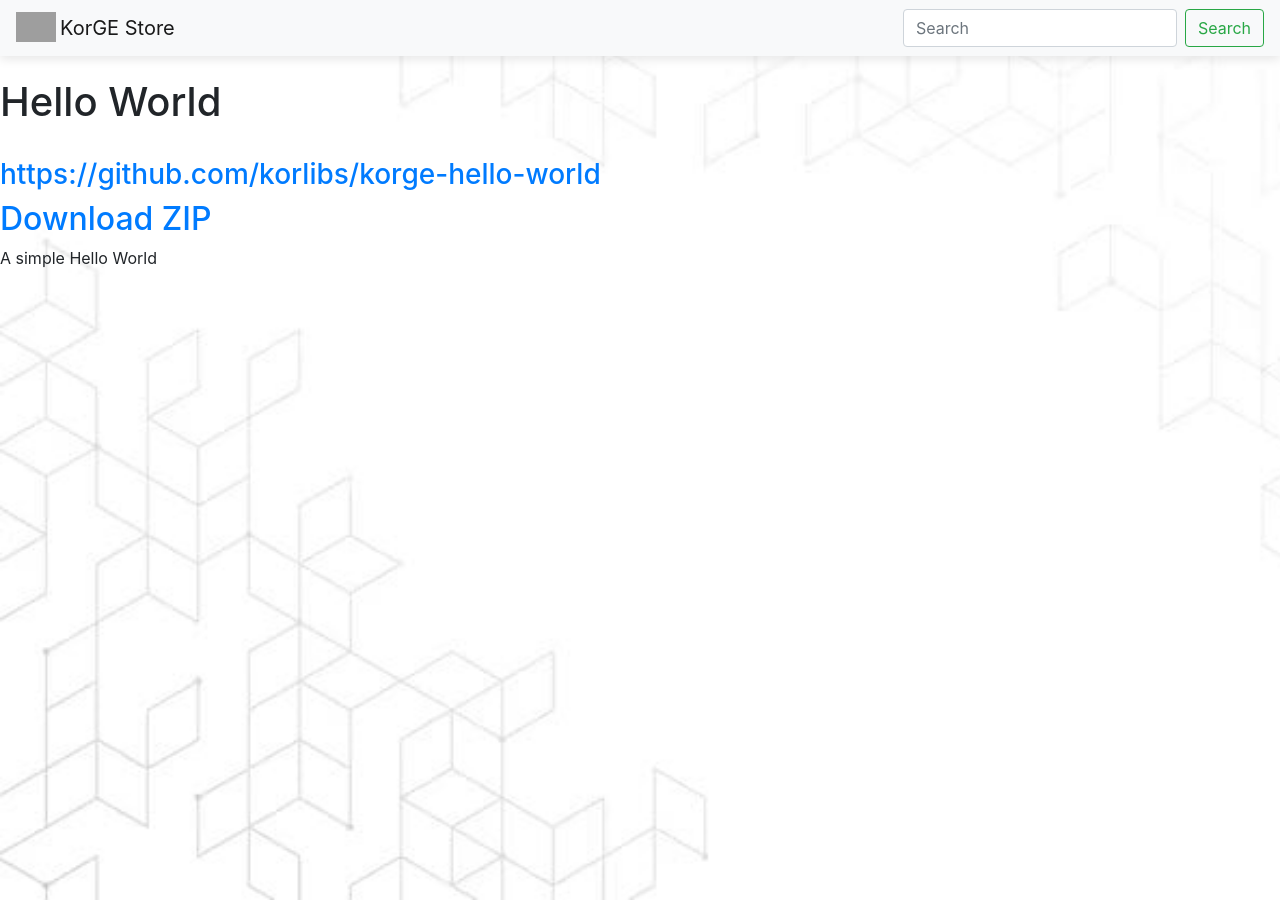
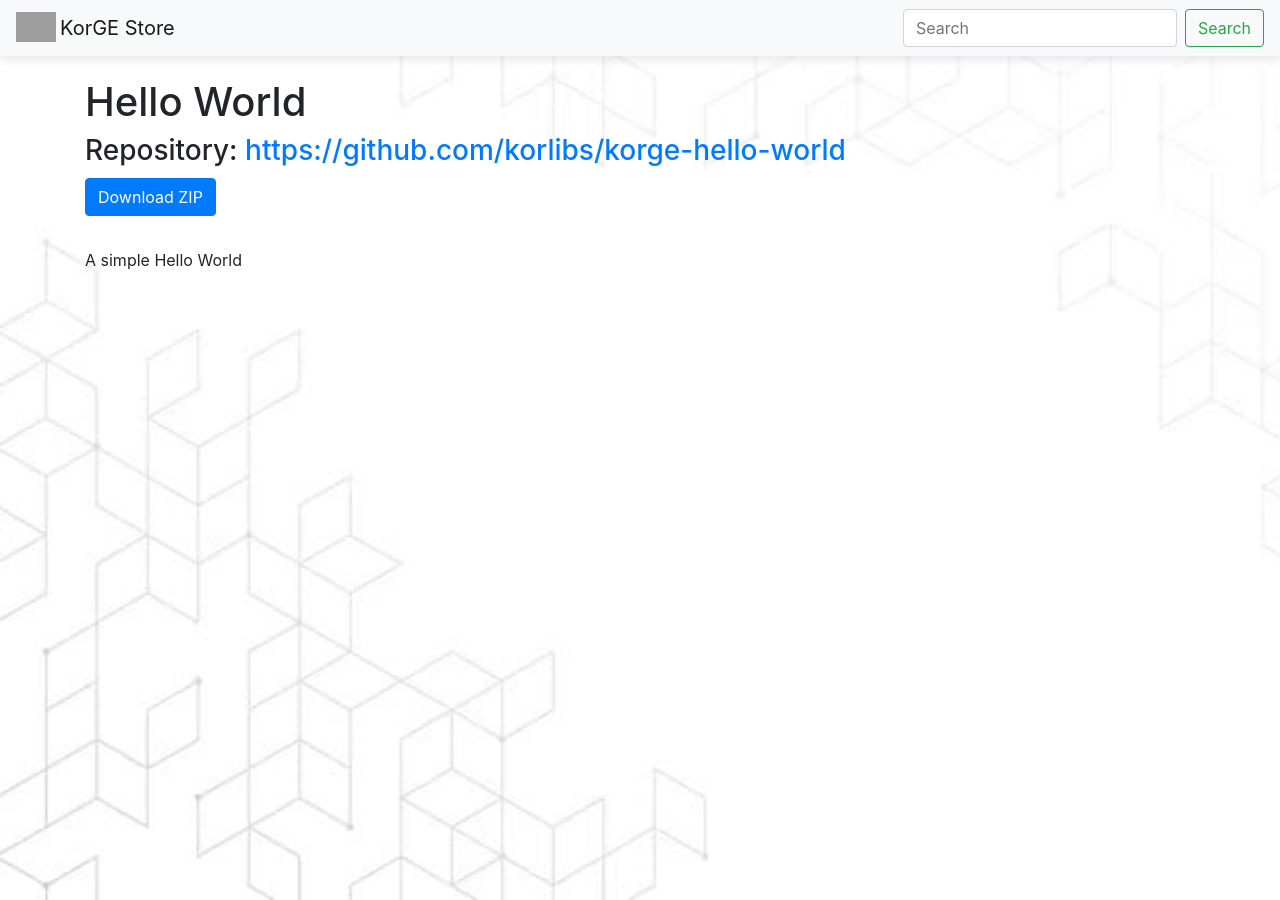
Before and after one commit to korlibs/store.korge.org, a Jekyll site: the page built from _starterkits/hello-world.md, in a window 1280 px wide. Built offline with Jekyll 4.4.1, drawn with Linux system fonts in a browser that asks for light colours; nearby versions of some CDN libraries; library files that are not in the unit come from our copies; grey boxes are pictures that could not be loaded.

Commit message:
Starterkit pages

```diff
--- a/_layouts/starterkit.html
+++ b/_layouts/starterkit.html
@@ -3,16 +3,22 @@ layout: default
 title: My Page
 ---
 
-<h1>{{ page.title }}</h1>
+<div class="container">
+    <div class="row">
+        <div class="col">
+        <h1>{{ page.title }}</h1>
 
-<img src="{{ page.screenshot }}" style="height:128px;" />
+        <h3>
+            Repository: <a href="{{ page.repo }}" target="_blank">{{ page.repo }}</a>
+        </h3>
 
-<h3>
-    <a href="{{ page.repo }}" target="_blank">{{ page.repo }}</a>
-</h3>
+        <h2>
+            <a href="{{ page.repo }}/archive/refs/heads/main.zip" class="btn btn-primary">Download ZIP</a>
+        </h2>
 
-<h2>
-    <a href="{{ page.repo }}/archive/refs/heads/main.zip">Download ZIP</a>
-</h2>
+        <img src="{{ page.screenshot }}" style="max-height:400px;"/>
 
-{{ content }}
+        {{ content }}
+        </div>
+    </div>
+</div>
```
